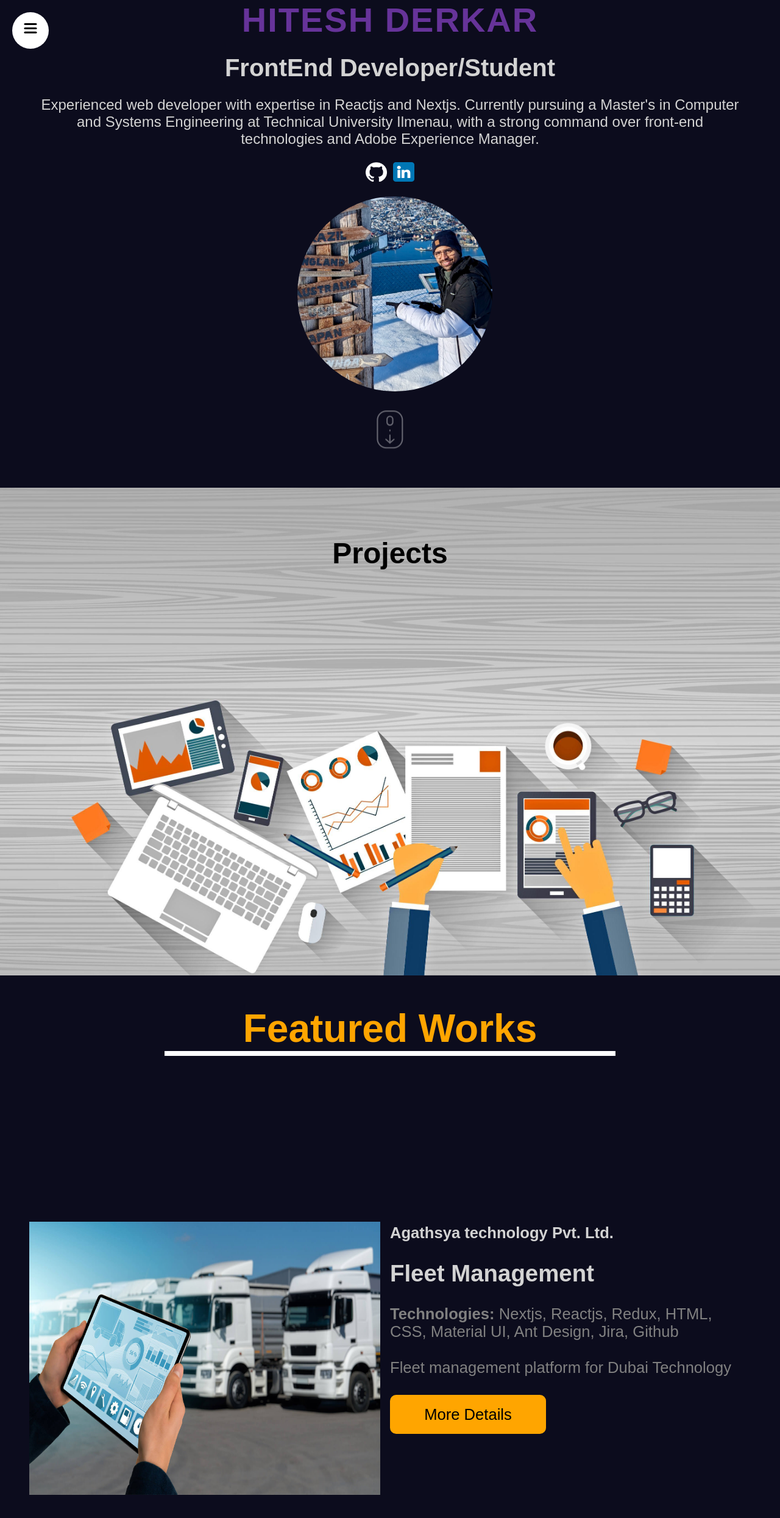
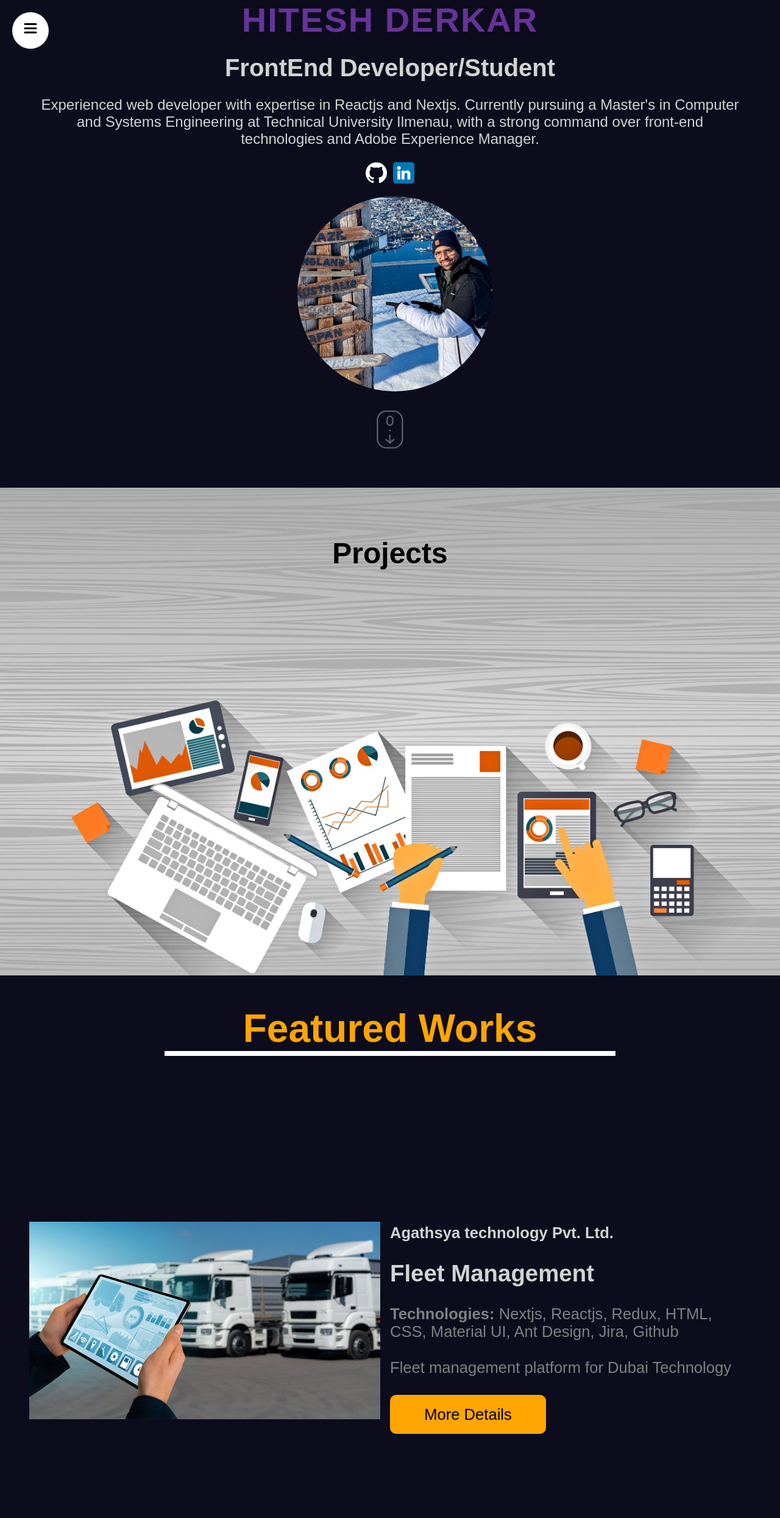
Before and after one commit to hiteshd987/portfolio_hitesh, a Next.js app: page / in a window 1280 px wide. Shown: the top 2490 px of the page at 61% size. Built offline with nearby package versions, Linux system fonts and the light colour scheme.

Commit message:
replaced img tag with ant design Image

```diff
--- a/src/components/Contact/index.js
+++ b/src/components/Contact/index.js
@@ -1,5 +1,5 @@
 import React from 'react';
-import { Card, Space, Row, Col, Input, Button } from 'antd';
+import { Card, Space, Row, Col, Input, Button, Image } from 'antd';
 const {TextArea} = Input;
 import "./index.scss"
 
@@ -23,10 +23,10 @@ const Contact = () => {
                     </div>
                     <div className="social-container card-details">
                         <a href="https://github.com/hiteshd987">
-                            <img src="/github2.svg" alt="Github" />
+                            <Image src="/github2.svg" alt="Github" />
                         </a>
                         <a href="https://www.linkedin.com/in/hitesh-derkar-151aa7147/">
-                            <img src="/linkedin.png" alt="Linkedin" />
+                            <Image src="/linkedin.png" alt="Linkedin" />
                         </a>
                     </div>
                     </div>
--- a/src/components/Description/index.js
+++ b/src/components/Description/index.js
@@ -1,4 +1,4 @@
-import { Row, Col } from 'antd';
+import { Row, Col, Image } from 'antd';
 import { motion } from 'framer-motion';
 import "./index.scss"
 
@@ -26,20 +26,6 @@ const textVariants = {
     }
 };
 
-// const sliderVariants = {
-//     initial: {
-//         x: 0,
-//     },
-//     animate: {
-//         x:"-220%",
-//         transition: {
-//             repeat: Infinity,
-//             repeatType: "mirror",
-//             duration: 20,
-//         },
-//     },
-// };
-
 const Description = () => {
     return (
         <div className='description'>
@@ -65,11 +51,11 @@ const Description = () => {
                         <motion.div variants={textVariants} className='profile-social-container'>
                             <a href="https://github.com/hiteshd987"
                             >
-                                    <img src="/github.png" alt="Github" />
+                                    <Image src="/github.png" alt="Github" />
                             </a>
                             <a href="https://www.linkedin.com/in/hitesh-derkar-151aa7147/"
                             >
-                                    <img src="/linkedin.png" alt="Linkedin" />
+                                    <Image src="/linkedin.png" alt="Linkedin" />
                             </a>
                         </motion.div>
                     </Col>
@@ -86,9 +72,6 @@ const Description = () => {
                     </Col>
                 </motion.div>
                 </Col>
-                {/* <motion.div className='sliding-text-container' variants={sliderVariants} initial="initial" animate="animate">
-                   <span>Student & FrontEnd Developer</span>
-                </motion.div> */}
             </Row>
         </div>
     )
--- a/src/components/Projects/index.js
+++ b/src/components/Projects/index.js
@@ -1,6 +1,6 @@
 import { useRef, useState } from "react";
 import "./index.scss"
-import {Row, Col} from 'antd'
+import {Row, Col, Image} from 'antd'
 import { motion, useScroll, useSpring, useTransform } from "framer-motion";
 import ProjectDialog from "./modal";
 import projectItems from './projectItems'
@@ -26,7 +26,7 @@ const Single = ({ item }) => {
         <div className="container-elements">
           <Row gutter={[16, 16]} className="project-row">
             <Col className="project-img-col" xs={24} sm={12} md={12} lg={12}>
-              <img src={item.img} alt="" className="project-img" />
+              <Image src={item.img} alt="" className="project-img" />
             </Col>
             <Col xs={24} sm={12} md={12} lg={12} className="project-text-col">
             <motion.div className="text-container" style={{y}}>
--- a/src/components/Timeline/index.js
+++ b/src/components/Timeline/index.js
@@ -2,7 +2,7 @@ import React from 'react';
 import { VerticalTimeline, VerticalTimelineElement } from 'react-vertical-timeline-component';
 import "react-vertical-timeline-component/style.min.css"
 import timelineItems from './timelineItems.js'
-import { Row, Col } from 'antd';
+import { Row, Col, Image } from 'antd';
 import "./index.scss"
 
 const Timeline = () => {
@@ -35,7 +35,7 @@ const Timeline = () => {
               date={item.date}
               dateClassName="date"
               iconStyle={isWorkIcon ? workIconStyles : schoolIconStyles}
-              icon={<img src={item.img} alt="icon" />}
+              icon={<Image src={item.img} alt="timelineicon" />}
 
             >
               <p className='vertical-timeline-element-title'>
```
Also changed, not shown: src/components/Description/index.scss (+0 -19 lines).
